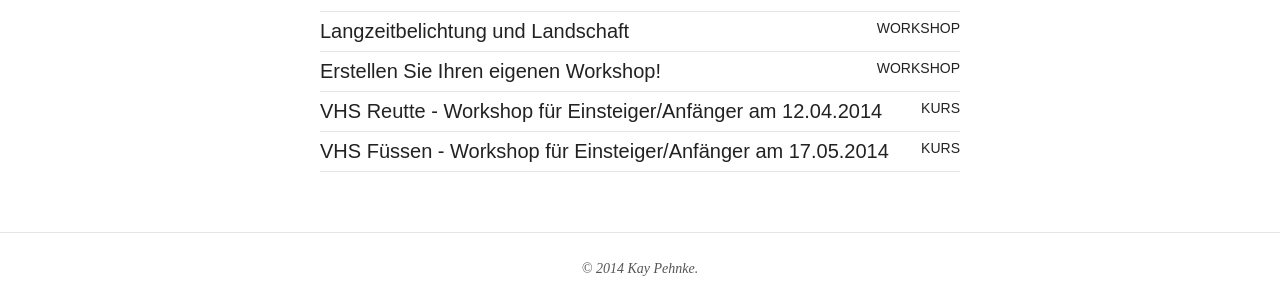
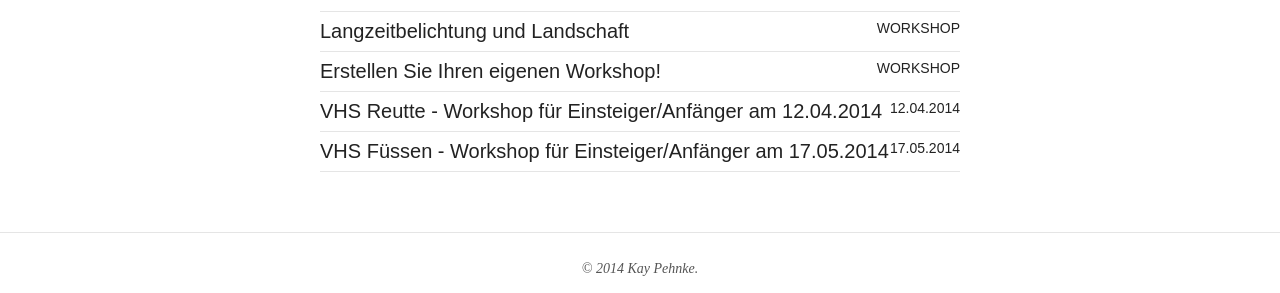
Before and after one commit to kay-pehnke/kay-pehnke.github.io, a Jekyll site: the page built from offers.html, in a window 1280 px wide. Shown: the part 875-1168 px from the top of the page. Built offline with Jekyll 4.4.1, drawn with Linux system fonts in a browser that asks for light colours; nearby versions of some CDN libraries.

Commit message:
Text geändert: Angebote (VHS KURS)

```diff
--- a/offers.html
+++ b/offers.html
@@ -18,6 +18,6 @@
 </ul>
 
 <ul class="post-list">
- <li><article><a href="http://www.vhs-tirol.at/page.cfm?vpath=kurse&fachbereichId=0&kursnr=919&zid=244&tuwasid=2219">VHS Reutte - Workshop für Einsteiger/Anfänger am 12.04.2014<span class="entry-date">Kurs</span></a></article></li>
- <li><article><a href="https://vhs-fuessen.de/Veranstaltung/cmx5178fb94b30fa.html">VHS Füssen - Workshop für Einsteiger/Anfänger am 17.05.2014<span class="entry-date">Kurs</span></a></article></li>
+ <li><article><a href="http://www.vhs-tirol.at/page.cfm?vpath=kurse&fachbereichId=0&kursnr=919&zid=244&tuwasid=2219">VHS Reutte - Workshop für Einsteiger/Anfänger am 12.04.2014<span class="entry-date">12.04.2014</span></a></article></li>
+ <li><article><a href="https://vhs-fuessen.de/Veranstaltung/cmx5178fb94b30fa.html">VHS Füssen - Workshop für Einsteiger/Anfänger am 17.05.2014<span class="entry-date">17.05.2014</span></a></article></li>
 </ul>
```
